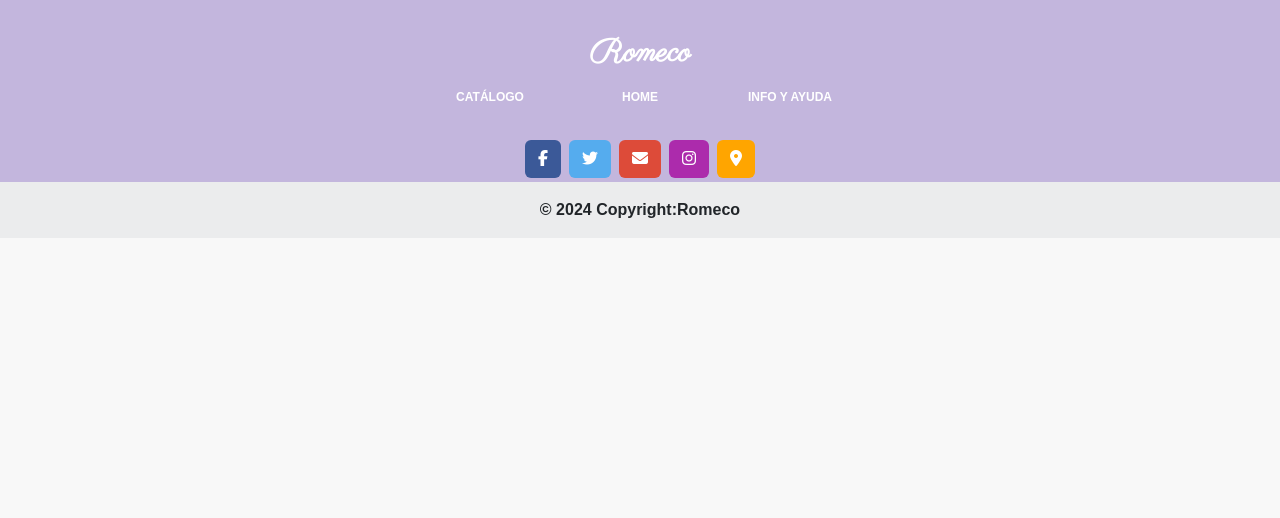
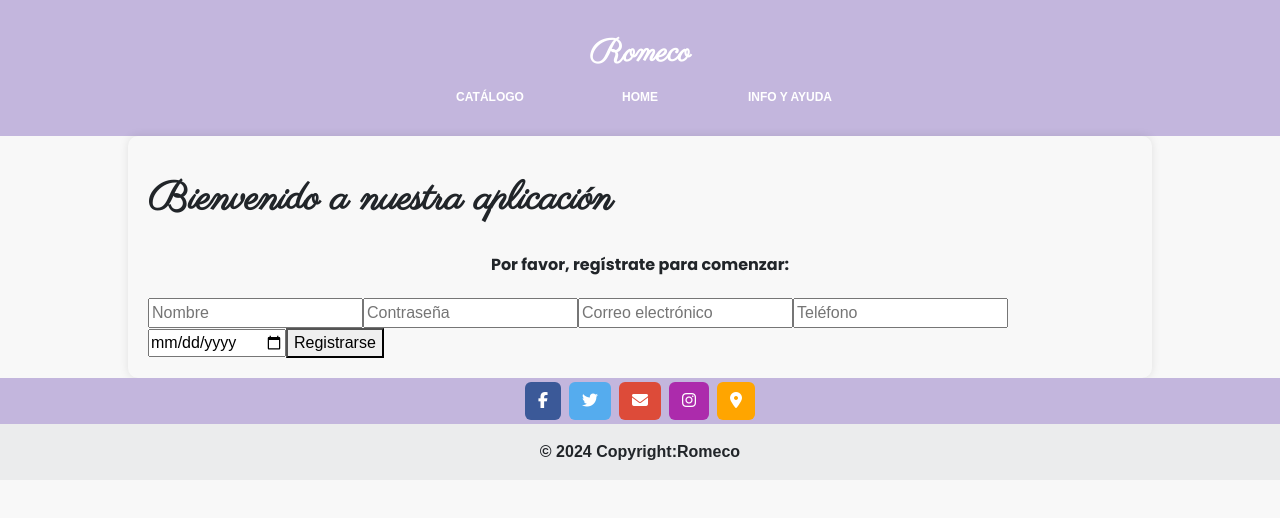
Before and after one commit to LuciaRosales9/ProyectoTienda, a React (Create React App) app in the folder romeco/: page /CrearUsuario in a window 1280 px wide. Shown: the top 518 px of the page. Built offline with nearby package versions, Linux system fonts and the light colour scheme; a web font is replaced by a local one.

Commit message:
frontend-crearUsuario
creamos un componente registroUsuario y una page crearUsuario para el registro del mismo

```diff
--- a/romeco/src/App.js
+++ b/romeco/src/App.js
@@ -9,9 +9,10 @@ import React from 'react';
 import { Catalogo } from './pages/Catalogo';
 import { Home } from './pages/Home';
 import { AboutUs } from './pages/romeco';
-import {Footer} from './components/Footer'
+import { Footer } from './components/Footer'
 import { InfoYAyuda } from './pages/InfoYAyuda';
 import Header from './components/Header';
+import { CrearUsuario} from './pages/crearUsuario';
 import { BrowserRouter as Router, Routes, Route} from 'react-router-dom';
 
 
@@ -26,6 +27,7 @@ function App() {
           <Route path="/romeco" element={<AboutUs />} />
           <Route path="/infoyayuda" element={<InfoYAyuda />} />
           <Route path="/" element={<Home />} />
+          <Route path="/CrearUsuario" element={<CrearUsuario />} />
         </Routes>
       </section>
 
--- /dev/null
+++ b/romeco/src/components/usuario/registroUsuario.js
@@ -0,0 +1,61 @@
+import React, { useState } from 'react';
+
+function RegistroUsuario() {
+  // Definimos los estados para los campos del formulario
+  const [nombre, setNombre] = useState('');
+  const [contrasena, setContrasena] = useState('');
+  const [mail, setMail] = useState('');
+  const [telefono, setTelefono] = useState('');
+  const [fechaNacimiento, setFechaNacimiento] = useState('');
+
+  // Función para manejar el envío del formulario
+  const handleRegistroSubmit = (event) => {
+    event.preventDefault(); // Previene la acción por defecto del formulario
+
+    // Creamos un objeto con los datos del usuario
+    const datosUsuario = {
+      nombre: nombre,
+      contrasena: contrasena,
+      mail: mail,
+      telefono: telefono,
+      fechaNacimiento: fechaNacimiento
+    };
+
+    // Enviamos una solicitud POST al backend con los datos del usuario
+    fetch('http://127.0.0.1:8000/api/crear_usuario/', {
+      method: 'POST', // Método de la solicitud
+      headers: {
+        'Content-Type': 'application/json' // Tipo de contenido de la solicitud
+      },
+      body: JSON.stringify(datosUsuario) // Convertimos el objeto a formato JSON
+    })
+      .then(response => {
+        if (!response.ok) {
+          throw new Error('Hubo un problema al crear el usuario.'); // Manejamos errores de la solicitud
+        }
+        return response.json(); // Parseamos la respuesta JSON
+      })
+      .then(data => {
+        console.log('Usuario creado:', data); // Imprimimos los datos del usuario creado en la consola
+        // Aquí podrías redirigir al usuario a otra página o mostrar un mensaje de éxito
+      })
+      .catch(error => {
+        console.error('Error al crear usuario:', error); // Manejamos errores
+        // Aquí podrías mostrar un mensaje de error al usuario
+      });
+  };
+
+  return (
+    // Formulario de registro con campos controlados
+    <form onSubmit={handleRegistroSubmit}>
+      <input type="text" value={nombre} onChange={e => setNombre(e.target.value)} placeholder="Nombre" />
+      <input type="password" value={contrasena} onChange={e => setContrasena(e.target.value)} placeholder="Contraseña" />
+      <input type="email" value={mail} onChange={e => setMail(e.target.value)} placeholder="Correo electrónico" />
+      <input type="text" value={telefono} onChange={e => setTelefono(e.target.value)} placeholder="Teléfono" />
+      <input type="date" value={fechaNacimiento} onChange={e => setFechaNacimiento(e.target.value)} placeholder="Fecha de nacimiento" />
+      <button type="submit">Registrarse</button>
+    </form>
+  );
+}
+
+export default RegistroUsuario;
--- /dev/null
+++ b/romeco/src/pages/crearUsuario.js
@@ -0,0 +1,13 @@
+// crearUsuario.js
+import React from 'react';
+import RegistroUsuario from '../components/usuario/registroUsuario';
+
+export const CrearUsuario = () => {
+  return (
+    <div>
+      <h1>Bienvenido a nuestra aplicación</h1>
+      <p>Por favor, regístrate para comenzar:</p>
+      <RegistroUsuario />
+    </div>
+  );
+};
```
